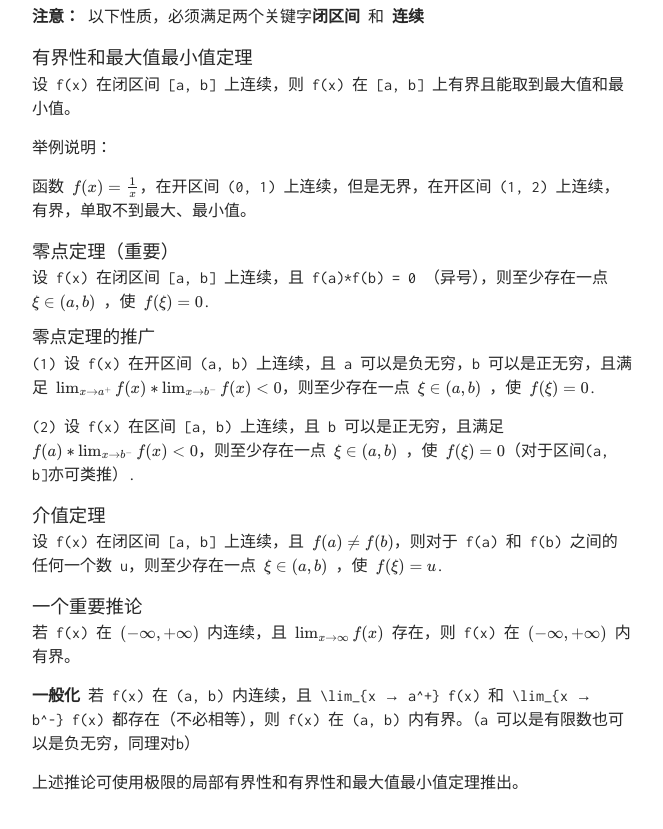
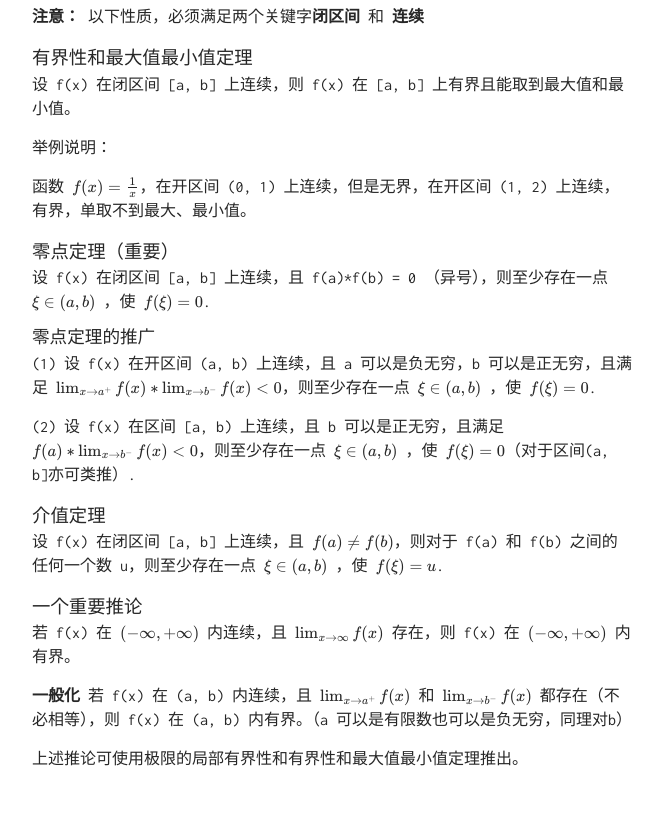
Before and after one commit to TobiahShaw/TobiahShaw.github.io, a Jekyll site: the page built from _posts/2019-09-14-Unavoidable-of-Mathematics-—-continuity-of-function.md, in a window 1280 px wide and 900 px high, scrolled down 2025 px. Shown: the top 829 px of the window, without its empty margins (308-971 px from the left). Built offline with Jekyll 4.4.1, drawn with Linux system fonts in a browser that asks for light colours; our own code applies the rules of GitHub Pages for plain Markdown files; formulas are drawn with MathJax 3.

Commit message:
fixed some latex error

```diff
--- a/_posts/2019-09-14-Unavoidable-of-Mathematics-—-continuity-of-function.md
+++ b/_posts/2019-09-14-Unavoidable-of-Mathematics-—-continuity-of-function.md
@@ -114,6 +114,6 @@ $$ \lim_{x → x_0} f(x) = f(x_0) $$
 
 若 f(x) 在 $ (-\infty, +\infty) $ 内连续，且 $ \lim_{x → \infty}f(x) $ 存在，则 f(x) 在 $ (-\infty, +\infty) $ 内有界。
 
-**一般化** 若 f(x) 在 (a, b) 内连续，且 \lim_{x → a^+} f(x) 和 \lim_{x → b^-} f(x) 都存在（不必相等），则 f(x) 在 (a, b) 内有界。（a 可以是有限数也可以是负无穷，同理对b）
+**一般化** 若 f(x) 在 (a, b) 内连续，且 $ \lim_{x → a^+} f(x) $ 和 $ \lim_{x → b^-} f(x) $ 都存在（不必相等），则 f(x) 在 (a, b) 内有界。（a 可以是有限数也可以是负无穷，同理对b）
 
 上述推论可使用极限的局部有界性和有界性和最大值最小值定理推出。
```
